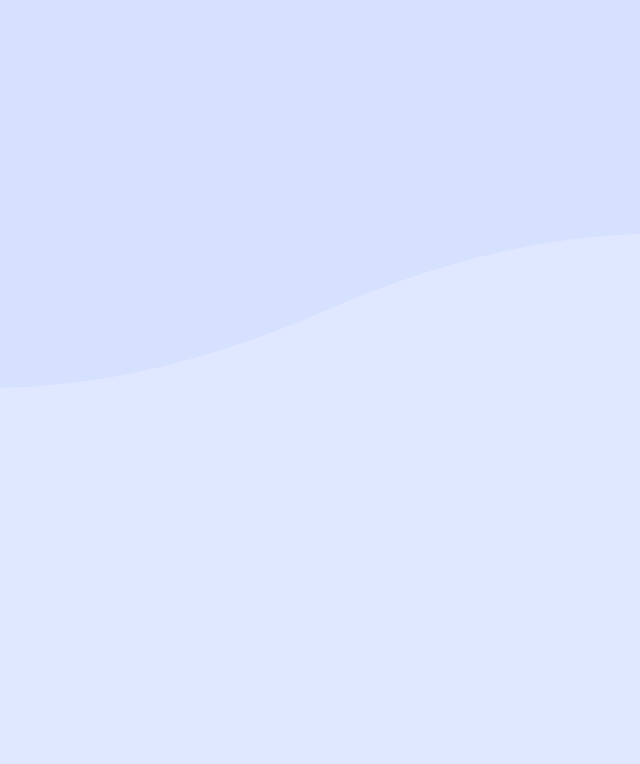
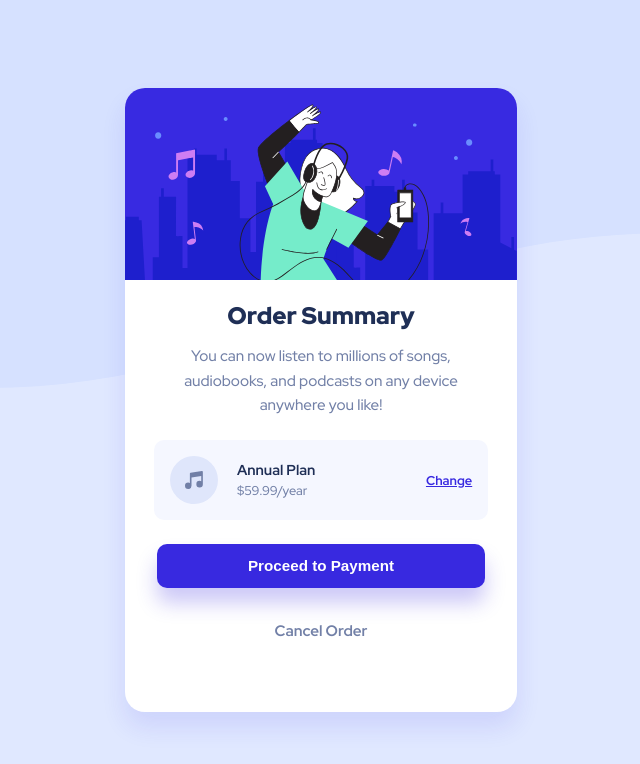
Before and after one commit to Hemahyumak/order-summary-component-challenge-hub, a plain HTML site: page index.html in a window 1280 px wide. Shown: the whole page, without its empty margins (319-959 px from the left). Drawn offline with Linux system fonts and the light colour scheme.

Commit message:
project completed

```diff
--- a/index.html
+++ b/index.html
@@ -16,18 +16,38 @@
 </head>
 <body>
 
-  <!-- Order Summary
+<main class="card">
+    <div class="card__img-holder">
+      <img src="./images/illustration-hero.svg" alt="An illustration of a girl hearing song">
+    </div>
 
-  You can now listen to millions of songs, audiobooks, and podcasts on any
-  device anywhere you like!
+    <div class="card__body">
+      <h1 class="card__body-title">
+        Order Summary
+      </h1>
+      <p class="card__body-description">
+        You can now listen to millions of songs, audiobooks, and podcasts on any
+        device anywhere you like!
+      </p>
+      <div class="card__plan-box">
+        <div class="card__plan-left">
+          <img src="./images/icon-music.svg" alt="Music icon">
+          <div class="card__plan-details">
+            <h2>Annual Plan</h2>
+            <p>$59.99/year</p>
+          </div>
+        </div>
+        <div class="card__plan-right">
+          <a href="#">Change</a>
+        </div>
+      </div>
+      <div class="card__button-holder">
+        <button class="btn btn-payment">Proceed to Payment</button>
+        <a href="#" class="btn btn-cancel">Cancel Order</a>
+      </div>
 
-  Annual Plan
-  $59.99/year
-
-  Change
-
-  Proceed to Payment
-  Cancel Order -->
+    </div>
+  </main>
 
 
 </body>
--- a/styles/style.css
+++ b/styles/style.css
@@ -22,7 +22,7 @@ html{
 
 body{
   font-family: var(--font-main);
-  background: url(../images/pattern-background-desktop.svg) , var(--clr-pale-blue);
+  background: url(../images/pattern-background-mobile.svg) , var(--clr-pale-blue);
   background-repeat: no-repeat;
   background-size: contain;
   min-height: 100vh;
@@ -30,3 +30,176 @@ body{
   place-items: center;
 
 }
+
+.card {
+  background-color: white;
+  border-radius: 20px;
+  box-shadow: 0 15px 25px 0 hsla(245,75%,52%,0.11 );
+  overflow: hidden;
+  max-width: 24.5rem;
+  margin-left: 2rem;
+  margin-right: 2rem;
+  height: 78%;
+}
+
+.card__img-holder img{
+  display: block;
+  max-width: 100%;
+  height: auto;
+}
+
+.card__body{
+  text-align: center;
+}
+
+.card__body-title{
+  color: var(--clr-dark-blue);
+  font-size: 1.5rem;
+  font-weight: 900;
+  padding: 1.3rem 0 0.8rem 0;
+}
+
+.card__body-description{
+  color: var(--clr-desaturated-blue);
+  line-height: 1.6;
+  font-size: 0.95rem;
+  padding: 0 2.1rem 1.4rem 2.1rem;
+}
+
+.card__plan-box{
+  background-color: var(--clr-very-pale-blue);
+  display: flex;
+  justify-content: space-between;
+  align-items: center;
+  margin: 0 1.8rem 1.5rem 1.8rem;
+  padding: 1rem;
+  border-radius: 10px;
+}
+
+.card__plan-left{
+  display: flex;
+
+}
+
+.card__plan-details{
+  display: flex;
+  flex-direction: column;
+  justify-content: center;
+  padding-left: 1.2rem;
+  gap: 0.2rem;
+  text-align: left;
+  font-size: 0.7rem;
+}
+
+.card__plan-details h2{
+  color: var(--clr-dark-blue);
+  font-size: 0.9rem;
+
+}
+
+.card__plan-details p{
+  color: var(--clr-desaturated-blue);
+  font-size: 0.8rem;
+}
+
+.card__plan-right a{
+  color: var(--clr-bright-blue);
+  font-weight: 700;
+  font-size: 0.8rem;
+  opacity: 1;
+  transition: all 0.2s ease;
+
+}
+
+.card__plan-right a:hover{
+  opacity: 0.6;
+  text-decoration: none;
+}
+
+.card__plan-right a:focus {
+  /* Provide a fallback style for browsers
+     that don't support :focus-visible */
+  outline: 3px dotted var(--clr-unsaturated-blue);
+}
+
+.card__plan-right a:focus:not(:focus-visible) {
+  /* Remove the focus indicator on mouse-focus for browsers
+     that do support :focus-visible */
+  outline: none;
+}
+
+.card__plan-right a:focus-visible {
+  /* for browsers that do support :focus-visible */
+  outline: 3px dotted var(--clr-unsaturated-blue);
+}
+
+
+.card__button-holder {
+  display: flex;
+  flex-direction: column;
+  justify-content: center;
+  text-align: center;
+  gap: 1.2rem;
+  margin-bottom: 1rem;
+}
+
+.btn {
+  display: block;
+  border-radius: 10px;
+  cursor: pointer;
+  font-size: 0.95rem;
+  font-weight: 700;
+  margin-left: 2rem;
+  margin-right: 2rem;
+  padding: 0.85rem;
+}
+
+.btn:focus {
+  /* Provide a fallback style for browsers
+     that don't support :focus-visible */
+  outline: 3px dotted var(--clr-unsaturated-blue);
+}
+
+.btn:focus:not(:focus-visible) {
+  /* Remove the focus indicator on mouse-focus for browsers
+     that do support :focus-visible */
+  outline: none;
+}
+
+.btn:focus-visible {
+  /* for browsers that do support :focus-visible */
+  outline: 3px dotted var(--clr-unsaturated-blue);
+}
+
+.btn-payment{
+  background-color: var(--clr-bright-blue);
+  color: white;
+  box-shadow: 0 15px 20px 0 hsla(245,75%,52%,0.25 );
+  border: none;
+  opacity: 1;
+  transition: all 0.2s ease;
+}
+
+.btn-payment:hover{
+  opacity:0.6;
+}
+
+.btn-cancel{
+  color: var(--clr-desaturated-blue);
+  text-decoration: none;
+  transition: all 0.2s ease;
+
+}
+
+.btn-cancel:hover{
+  color: var(--clr-dark-blue);
+}
+
+@media (min-width: 450px) {
+  body{
+    background: url(../images/pattern-background-desktop.svg) ,var(--clr-pale-blue);
+    background-repeat: no-repeat;
+    background-size: contain;
+
+  }
+}
```
